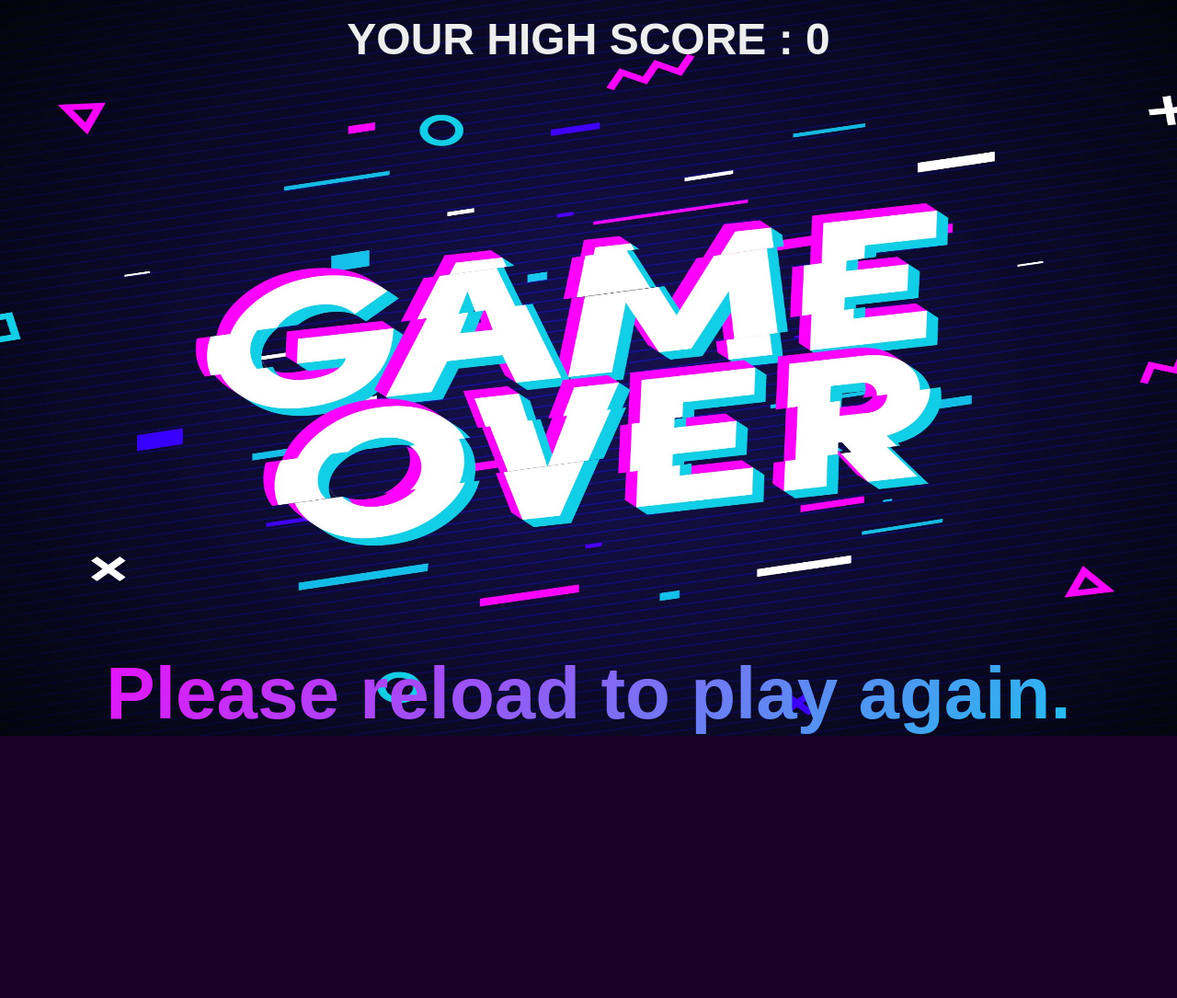
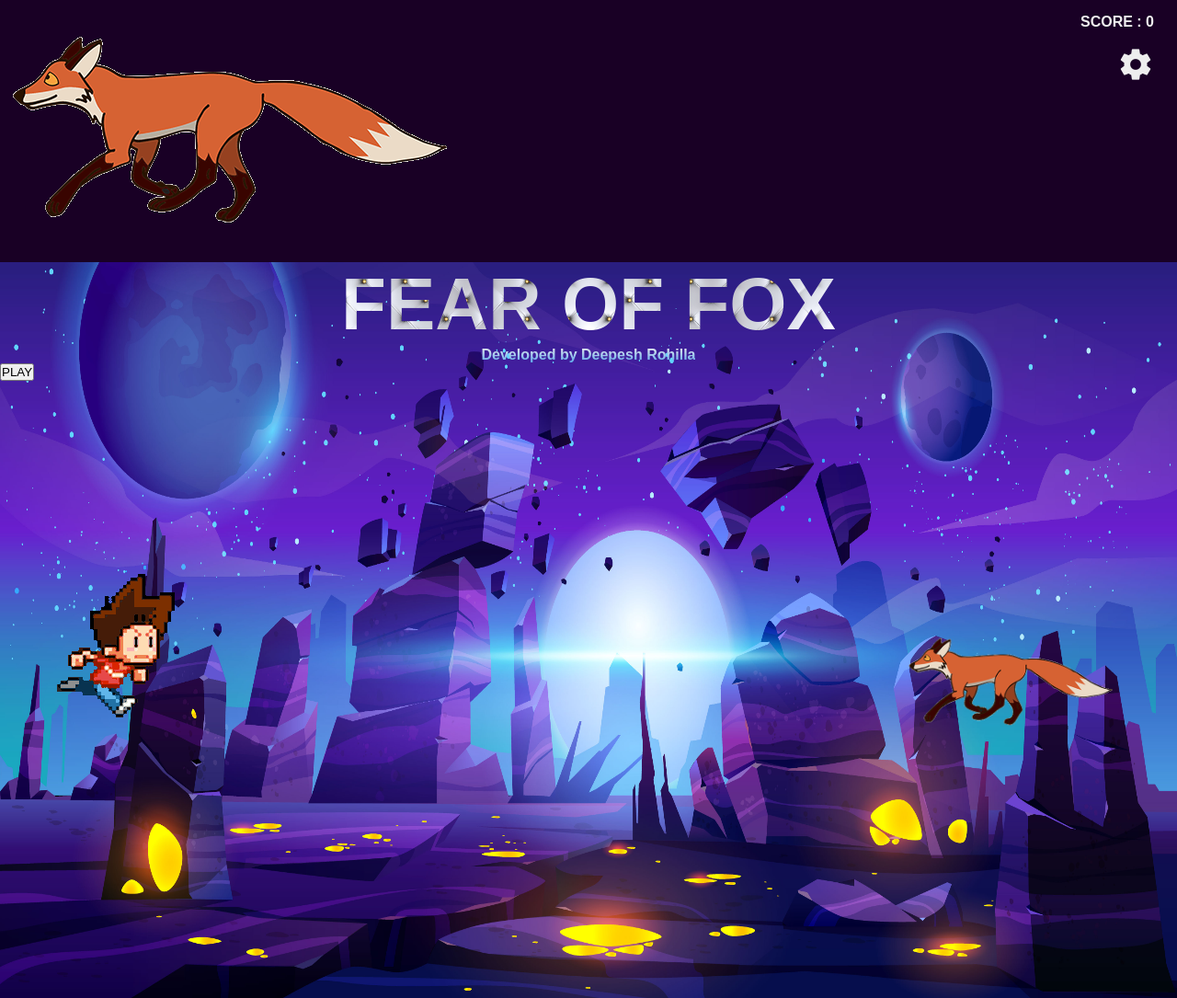
Before and after one commit to deepeshrohilla/fearoffoxgame, a plain HTML site: page index.html in a window 1280 px wide. Shown: the whole page at 92% size. Before the commit the page ends 800 px from the top, so only its background shows below. Drawn offline with Linux system fonts and the light colour scheme.

Commit message:
Update index.html

```diff
--- a/index.html
+++ b/index.html
@@ -5,14 +5,20 @@
     <meta charset="UTF-8">
     <meta name="viewport" content="width=device-width, initial-scale=1.0,">
     <title>FEAR OF FOX GAME | Developed by Deepesh Rohilla</title>
+    <link rel="shortcut icon" href="assets/IMAGES/logo.png" type="image/x-icon">
     <!-- css -->
     <link rel="stylesheet" href="assets/CSS/style.css">
     <link href="https://fonts.googleapis.com/icon?family=Material+Icons" rel="stylesheet">
 </head>
 
-<body>
+<body onload="loader()">
+    <!-- loader animation -->
+    <div class="load">
+        <img src="assets/IMAGES/enemy-runn.gif" />
+    </div>
     <!-- game container -->
     <div class="game-container">
+
         <!-- game score -->
         <div class="game-text">
             <span class="game-title">
@@ -22,6 +28,7 @@
             <!-- score -->
             <span id="score">SCORE : 0</span>
         </div>
+
         <!-- settings button -->
         <button class="settings-btn" id="settings-btn">
             <i class="material-icons">settings</i>
@@ -39,14 +46,22 @@
                 <input type="range" id="audioVolume" value="50" min="0" max="100"/>
             </div>
         </div>
+
+        <!-- play game button-->
+        <div class="play-btn-box">
+            <button class="play-game" id="play-game-btn">PLAY</button>
+        </div>
+
         <!-- player image -->
         <div class="dino-img" id="player"></div>
+
         <!-- enemy image -->
-        <div class="enemy-img enemy-run" id="enemy"></div>
+        <div class="enemy-img" id="enemy"></div>
+
         <!-- game over box -->
         <div class="gameOver">
             <h1 id="highScore">YOUR HIGH SCORE : 0</h1>
-            <h1>Please reload to play again.</h1>
+            <button class="play-again" id="play-again-btn">PLAY AGAIN</button>
         </div>
     </div>
 
```
